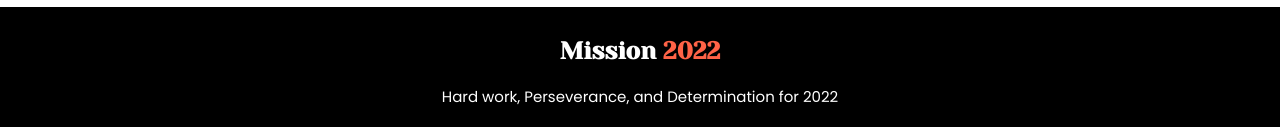
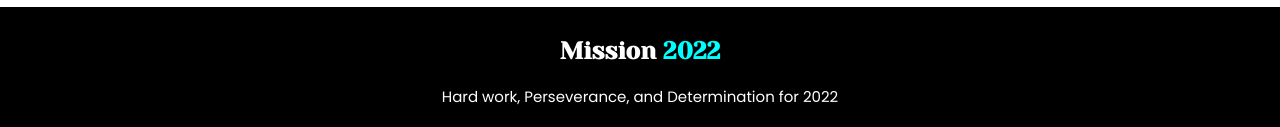
Before and after one commit to EmranEmon47/my-first-assignment, a plain HTML site: page index.html in a window 1280 px wide. Shown: the part 2935-3062 px from the top of the page. Drawn offline with Linux system fonts and the light colour scheme.

Commit message:
Final ok footer

```diff
--- a/style.css
+++ b/style.css
@@ -168,7 +168,7 @@ body{
     font-family: 'Yeseva One', cursive;
 }
 .footer span{
-    color: tomato;
+    color: cyan;
 }
 .full-stack{
     font-size: 30px;
```
